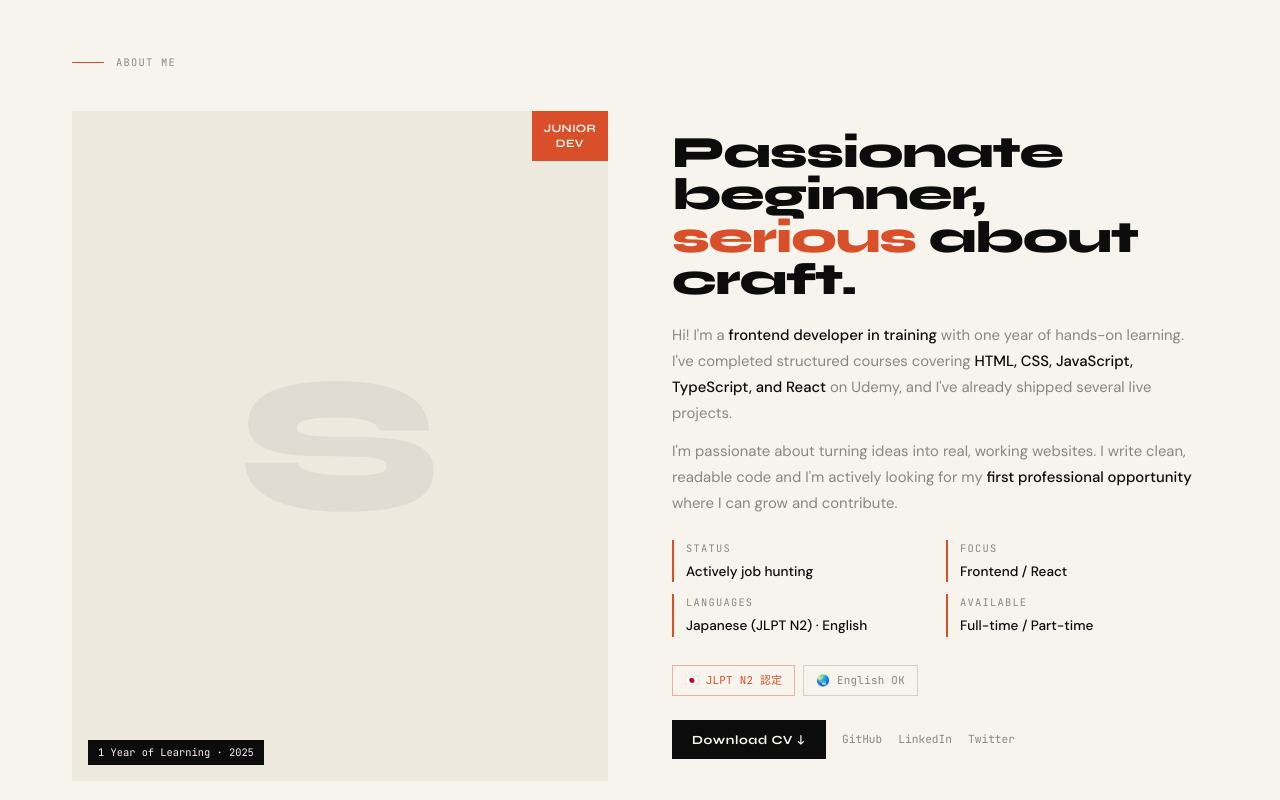
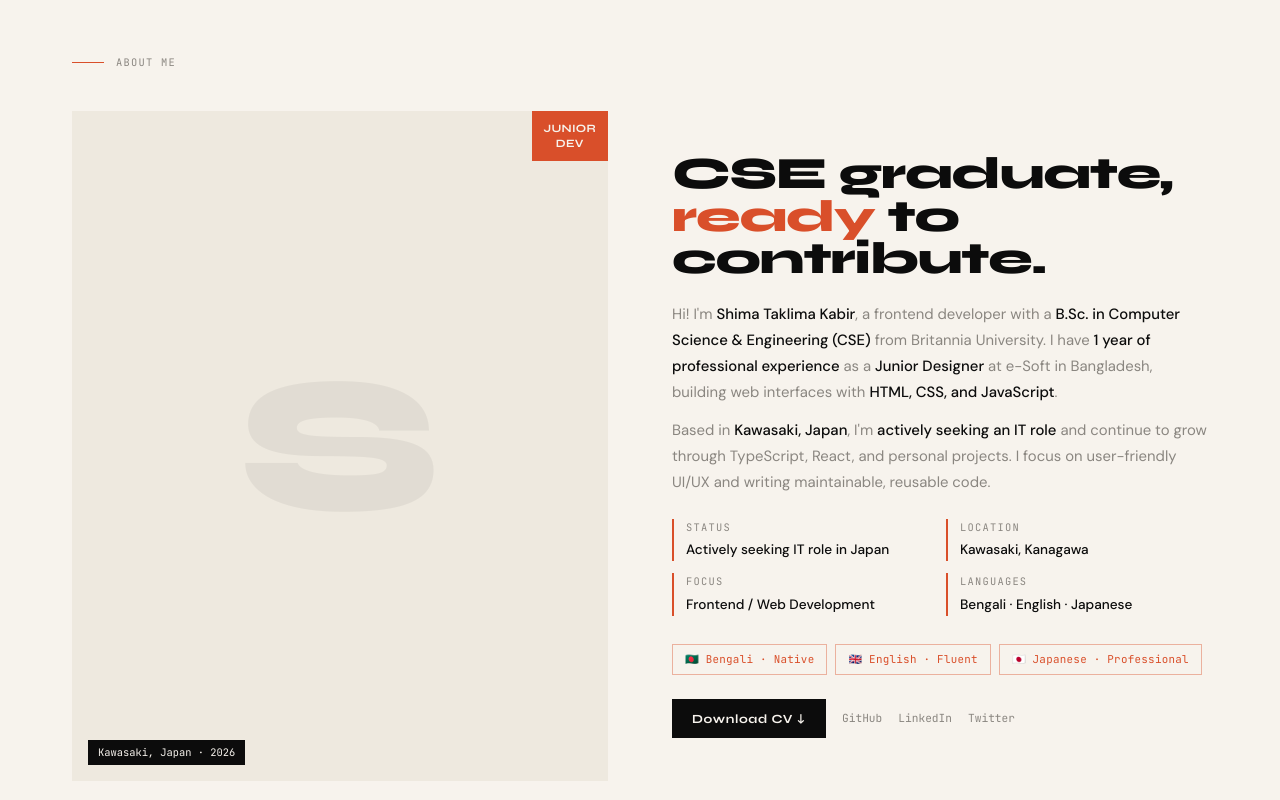
Before and after one commit to shima-taklima/shima-taklima.github.io, a React (Vite) app: page / in a window 1280 px wide. Shown: the part 720-1520 px from the top of the page. Built offline with nearby package versions, Linux system fonts and the light colour scheme.

Commit message:
Updated contents

```diff
--- a/src/components/About.jsx
+++ b/src/components/About.jsx
@@ -51,14 +51,16 @@ export default function About() {
               ))}
             </div>
 
-            {/* JLPT badge */}
-            <div className="flex items-center gap-2 mb-6">
-              <span className="inline-flex items-center gap-1.5 border border-accent/40 text-accent font-mono text-[0.68rem] px-3 py-1.5 tracking-wide">
-                🇯🇵 JLPT N2 認定
-              </span>
-              <span className="inline-flex items-center gap-1.5 border border-ink/15 text-muted font-mono text-[0.68rem] px-3 py-1.5 tracking-wide">
-                🌏 English OK
-              </span>
+            {/* Language badges */}
+            <div className="flex flex-wrap items-center gap-2 mb-6">
+              {a.langBadges.map((badge) => (
+                <span
+                  key={badge.text}
+                  className="inline-flex items-center gap-1.5 border border-accent/40 text-accent font-mono text-[0.68rem] px-3 py-1.5 tracking-wide"
+                >
+                  {badge.icon} {badge.text}
+                </span>
+              ))}
             </div>
 
             <div className="flex flex-wrap items-center gap-4">
@@ -71,13 +73,19 @@ export default function About() {
                 {a.cv}
               </a>
               <div className="flex gap-4">
-                {[a.github, a.linkedin, a.twitter].map((s) => (
+                {a.socials.map((s) => (
                   <a
-                    key={s}
-                    href="#"
+                    key={s.name}
+                    href={s.url}
+                    target={s.url.startsWith('http') ? '_blank' : undefined}
+                    rel={
+                      s.url.startsWith('http')
+                        ? 'noopener noreferrer'
+                        : undefined
+                    }
                     className="font-mono text-[0.7rem] text-muted hover:text-accent transition-colors hover-line"
                   >
-                    {s}
+                    {s.name}
                   </a>
                 ))}
               </div>
--- a/src/i18n/en.js
+++ b/src/i18n/en.js
@@ -4,14 +4,14 @@ const en = {
     about: 'About',
     skills: 'Skills',
     projects: 'Projects',
-    experience: 'Experience',
+    experience: 'Background',
     contact: 'Contact',
     hire: 'Hire Me →',
   },
 
   // ── Hero ─────────────────────────────────────────────
   hero: {
-    badge: 'Open to opportunities · 2026',
+    badge: 'Seeking IT Role · Japan · 2026',
     line1: 'LEARNING.',
     line2: 'BUILDING.',
     line3: 'GROWING.',
@@ -19,11 +19,11 @@ const en = {
     cta1: 'View My Work →',
     cta2: 'Say Hello',
     stat1n: '1+',
-    stat1l: 'Year Exp.',
-    stat2n: '4+',
-    stat2l: 'Projects',
-    stat3n: '3+',
-    stat3l: 'Courses',
+    stat1l: 'Designer Exp.',
+    stat2n: 'BSc',
+    stat2l: 'CSE Degree',
+    stat3n: '3',
+    stat3l: 'Languages',
   },
 
   // ── Marquee ───────────────────────────────────────────
@@ -52,22 +52,29 @@ const en = {
   about: {
     eyebrow: 'About Me',
     badge: 'JUNIOR\nDEV',
-    location: '1 Year of Learning · 2025',
-    heading1: 'Passionate beginner,',
-    heading2: 'serious',
-    heading3: 'about craft.',
-    p1: "Hi! I'm a <strong>frontend developer in training</strong> with one year of hands-on learning. I've completed structured courses covering <strong>HTML, CSS, JavaScript, TypeScript, and React</strong> on Udemy, and I've already shipped several live projects.",
-    p2: "I'm passionate about turning ideas into real, working websites. I write clean, readable code and I'm actively looking for my <strong>first professional opportunity</strong> where I can grow and contribute.",
+    location: 'Kawasaki, Japan · 2026',
+    heading1: 'CSE graduate,',
+    heading2: 'ready',
+    heading3: 'to contribute.',
+    p1: "Hi! I'm <strong>Shima Taklima Kabir</strong>, a frontend developer with a <strong>B.Sc. in Computer Science & Engineering (CSE)</strong> from Britannia University. I have <strong>1 year of professional experience</strong> as a <strong>Junior Designer</strong> at e-Soft in Bangladesh, building web interfaces with <strong>HTML, CSS, and JavaScript</strong>.",
+    p2: "Based in <strong>Kawasaki, Japan</strong>, I'm <strong>actively seeking an IT role</strong> and continue to grow through TypeScript, React, and personal projects. I focus on user-friendly UI/UX and writing maintainable, reusable code.",
     meta: [
-      ['Status', 'Actively job hunting'],
-      ['Focus', 'Frontend / React'],
-      ['Languages', 'Japanese (JLPT N2) · English'],
-      ['Available', 'Full-time / Part-time'],
+      ['Status', 'Actively seeking IT role in Japan'],
+      ['Location', 'Kawasaki, Kanagawa'],
+      ['Focus', 'Frontend / Web Development'],
+      ['Languages', 'Bengali · English · Japanese'],
+    ],
+    langBadges: [
+      { icon: '🇧🇩', text: 'Bengali · Native' },
+      { icon: '🇬🇧', text: 'English · Fluent' },
+      { icon: '🇯🇵', text: 'Japanese · Professional' },
     ],
     cv: 'Download CV ↓',
-    github: 'GitHub',
-    linkedin: 'LinkedIn',
-    twitter: 'Twitter',
+    socials: [
+      { name: 'GitHub', url: 'https://github.com/shima-taklima' },
+      { name: 'LinkedIn', url: '#' },
+      { name: 'Twitter', url: '#' },
+    ],
   },
 
   // ── Skills ────────────────────────────────────────────
@@ -190,10 +197,10 @@ const en = {
 
   // ── Experience ────────────────────────────────────────
   experience: {
-    eyebrow: 'Learning Journey',
-    heading1: 'My Road to',
-    heading2: 'Frontend Dev',
-    note: 'No CS degree — just consistent self-study, real projects, and a genuine love for building things on the web.',
+    eyebrow: 'Background',
+    heading1: 'Education &',
+    heading2: 'Experience',
+    note: 'B.Sc. CSE graduate with 1 year of junior designer experience (HTML/CSS/JS) in Bangladesh, professional-level Japanese, and ongoing frontend development in Japan.',
     ongoing: 'ONGOING',
     nextLabel: "What's Next",
     nexts: [
@@ -208,9 +215,9 @@ const en = {
           'Planning to learn React Testing Library and Jest for writing proper tests.',
       },
       {
-        goal: 'First Job',
+        goal: 'IT Job in Japan',
         detail:
-          'Actively applying for junior frontend or internship roles in Japan to grow professionally.',
+          'Actively applying for IT and frontend/web development roles across Japan.',
       },
     ],
     items: [
@@ -218,45 +225,45 @@ const en = {
         org: 'Self-Directed Learning',
         period: 'Jan 2024 — Present',
         loc: 'Online / Udemy',
-        role: 'Frontend Developer (Student)',
-        desc: 'Dedicated 1+ year to structured frontend education. Completed four comprehensive Udemy courses covering the full modern frontend stack — HTML, CSS, JavaScript, TypeScript, and React.',
+        role: 'Frontend Developer (Self-study)',
+        desc: 'Structured frontend education covering HTML, CSS, JavaScript, TypeScript, and React. Completed four Udemy courses and shipped multiple live portfolio projects.',
         tags: ['HTML', 'CSS', 'JavaScript', 'TypeScript', 'React'],
         isCurrent: true,
       },
       {
-        org: 'Udemy',
-        period: 'Oct 2024 — Dec 2024',
-        loc: 'Maximilian Schwarzmüller',
-        role: 'React — The Complete Guide',
-        desc: 'Covered React from scratch: components, props, state, hooks, Context API, React Router, and building full SPA projects.',
-        tags: ['React', 'Hooks', 'Context API', 'SPA'],
+        org: 'Kanrin Japanese Language School',
+        period: 'Apr 2024 — Jun 2025',
+        loc: 'Japan',
+        role: 'Japanese Language Program',
+        desc: 'Completed full-time Japanese language training while preparing for professional work in Japan. Graduated June 2025.',
+        tags: ['Japanese', 'JLPT N2', 'JLPT N3'],
         isCurrent: false,
       },
       {
-        org: 'Udemy',
-        period: 'Aug 2024 — Oct 2024',
-        loc: 'Maximilian Schwarzmüller',
-        role: 'Understanding TypeScript',
-        desc: 'Learned TypeScript fundamentals: types, interfaces, classes, generics, decorators, and integrating TypeScript with React projects.',
-        tags: ['TypeScript', 'Generics', 'Interfaces', 'OOP'],
+        org: 'Foreign Worker Support Training',
+        period: 'Jan 2024 — Mar 2024',
+        loc: 'Japan',
+        role: 'Work & Settlement Support Program',
+        desc: 'Completed training on working and settling in Japan as a foreign professional.',
+        tags: ['Japan Work Culture', 'Professional Training'],
         isCurrent: false,
       },
       {
-        org: 'Udemy',
-        period: 'Apr 2024 — Aug 2024',
-        loc: 'Jonas Schmedtmann',
-        role: 'The Complete JavaScript Course',
-        desc: 'Deep dive into JavaScript: DOM manipulation, ES6+, async/await, Promises, closures, prototypes, OOP, and the event loop.',
-        tags: ['JavaScript', 'ES6+', 'Async/Await', 'OOP'],
+        org: 'e-Soft Co., Ltd.',
+        period: 'Jan 2021 — Feb 2022',
+        loc: 'Bangladesh',
+        role: 'Junior Designer',
+        desc: 'Designed and built web interfaces using HTML, CSS, and JavaScript. One year of hands-on frontend experience in a professional IT environment.',
+        tags: ['HTML', 'CSS', 'JavaScript', 'UI Design'],
         isCurrent: false,
       },
       {
-        org: 'Udemy',
-        period: 'Jan 2024 — Apr 2024',
-        loc: 'Jonas Schmedtmann',
-        role: 'Build Responsive Websites (HTML & CSS)',
-        desc: 'Started my journey here — learned semantic HTML5, modern CSS3, Flexbox, CSS Grid, responsive design patterns, and published my first live website.',
-        tags: ['HTML5', 'CSS3', 'Flexbox', 'Grid', 'Responsive'],
+        org: 'Britannia University',
+        period: 'Jun 2016 — Jun 2020',
+        loc: 'Bangladesh',
+        role: 'B.Sc. Computer Science & Engineering (CSE)',
+        desc: 'Completed a Bachelor of Science degree in Computer Science and Engineering, building a strong foundation in programming and software development.',
+        tags: ['CSE', 'Computer Science', 'Software Engineering'],
         isCurrent: false,
       },
     ],
@@ -269,16 +276,21 @@ const en = {
     heading2: 'Opportunities',
     heading3: 'Together.',
     intro:
-      "I'm actively looking for my <strong>first frontend role</strong> — junior position, internship, or freelance project. If you think I'd be a good fit, I'd love to hear from you!",
+      "I'm <strong>actively seeking an IT role in Japan</strong> — frontend development, web engineering, or related positions. If you think I'd be a good fit, I'd love to hear from you!",
     quote:
-      '"I may not have years of experience, but I have genuine curiosity, fast learning ability, and strong motivation to grow."',
+      '"B.Sc. CSE graduate with 1 year of junior designer experience, trilingual (Bengali, English, Japanese), and strong motivation to grow as an IT professional in Japan."',
     links: [
       [
         'Email',
         'taklimakabir120@gmail.com',
         'mailto:taklimakabir120@gmail.com',
       ],
-      ['GitHub', 'github.com/shima-taklima', '#'],
+      ['Phone', '080-7672-9428', 'tel:08076729428'],
+      [
+        'GitHub',
+        'github.com/shima-taklima',
+        'https://github.com/shima-taklima',
+      ],
       ['LinkedIn', 'linkedin.com/in/yourprofile', '#'],
     ],
     labelName: 'Your Name',
@@ -302,7 +314,7 @@ const en = {
 
   // ── Footer ────────────────────────────────────────────
   footer: {
-    tagline: 'Junior Frontend Developer · Open to work',
+    tagline: 'IT Developer · BSc CSE · Seeking role in Japan',
     copy: '· Built with React + Tailwind CSS · Deployed on GitHub Pages',
     socials: [
       { name: 'GitHub', url: 'https://github.com/shima-taklima' },
--- a/src/i18n/ja.js
+++ b/src/i18n/ja.js
@@ -4,14 +4,14 @@ const ja = {
     about: '自己紹介',
     skills: 'スキル',
     projects: 'プロジェクト',
-    experience: '学習歴',
+    experience: '経歴',
     contact: 'お問い合わせ',
     hire: '採用のご相談 →',
   },
 
   // ── Hero ─────────────────────────────────────────────
   hero: {
-    badge: '求職中 · 2026年',
+    badge: 'IT求職中 · 日本 · 2026年',
     line1: '学んで、',
     line2: '作って、',
     line3: '成長する。',
@@ -19,11 +19,11 @@ const ja = {
     cta1: '作品を見る →',
     cta2: 'お問い合わせ',
     stat1n: '1年+',
-    stat1l: '学習歴',
-    stat2n: '4件+',
-    stat2l: 'プロジェクト',
-    stat3n: '3講座',
-    stat3l: '修了コース',
+    stat1l: 'デザイナー経験',
+    stat2n: 'CSE',
+    stat2l: '理工学士',
+    stat3n: '3言語',
+    stat3l: '対応可',
   },
 
   // ── Marquee ───────────────────────────────────────────
@@ -52,22 +52,29 @@ const ja = {
   about: {
     eyebrow: '自己紹介',
     badge: 'ジュニア\nエンジニア',
-    location: '学習歴1年 · 2025年',
-    heading1: '熱意あるビギナー、',
-    heading2: '本気で',
-    heading3: 'コードと向き合う。',
-    p1: 'はじめまして。<strong>フロントエンドエンジニアを目指して独学中</strong>です。Udemyで<strong>HTML・CSS・JavaScript・TypeScript・React</strong>を体系的に学び、複数のライブプロジェクトをリリースしました。',
-    p2: 'コードを書いてアイデアを形にすることが大好きです。読みやすく保守しやすいコードを心がけており、<strong>フロントエンドエンジニアとしての最初のキャリア</strong>をスタートできる企業を積極的に探しています。',
+    location: '神奈川県川崎市 · 2026年',
+    heading1: 'CSE卒、',
+    heading2: '日本のIT業界',
+    heading3: 'で貢献したい。',
+    p1: 'はじめまして、<strong>Shima Taklima Kabir</strong>です。バングラデシュの<strong>ブリタニア大学コンピュータ理工学部（CSE）</strong>で<strong>理工学士号</strong>を取得。バングラデシュのe-Softにて<strong>ジュニアデザイナー</strong>として<strong>1年間</strong>、<strong>HTML・CSS・JavaScript</strong>を用いたWeb制作の実務経験があります。',
+    p2: '現在は<strong>神奈川県川崎市</strong>在住で、<strong>日本国内のITポジション</strong>を積極的に探しています。TypeScript・Reactの学習と個人開発を継続し、UI/UXを意識した保守性の高いコードを書くことを心がけています。',
     meta: [
-      ['状況', '就職活動中'],
-      ['専門', 'フロントエンド / React'],
-      ['言語', '日本語（JLPT N2）· 英語'],
-      ['雇用形態', '正社員 / アルバイト'],
+      ['状況', '日本国内のIT職を求職中'],
+      ['所在地', '神奈川県川崎市'],
+      ['専門', 'フロントエンド / Web開発'],
+      ['言語', 'ベンガル語 · 英語 · 日本語'],
     ],
-    cv: '職務経歴書をDL ↓',
-    github: 'GitHub',
-    linkedin: 'LinkedIn',
-    twitter: 'Twitter',
+    langBadges: [
+      { icon: '🇧🇩', text: 'ベンガル語 · 母語' },
+      { icon: '🇬🇧', text: '英語 · 流利' },
+      { icon: '🇯🇵', text: '日本語 · ビジネスレベル' },
+    ],
+    cv: '履歴書をDL ↓',
+    socials: [
+      { name: 'GitHub', url: 'https://github.com/shima-taklima' },
+      { name: 'LinkedIn', url: '#' },
+      { name: 'Twitter', url: '#' },
+    ],
   },
 
   // ── Skills ────────────────────────────────────────────
@@ -190,10 +197,10 @@ const ja = {
 
   // ── Experience ────────────────────────────────────────
   experience: {
-    eyebrow: '学習ジャーニー',
-    heading1: 'フロントエンドへの',
-    heading2: '歩み',
-    note: 'IT系の学位はありません。コツコツとした独学と実際のプロジェクト制作、そしてWebを作ることへの純粋な情熱で今の自分があります。',
+    eyebrow: '経歴',
+    heading1: '学歴と',
+    heading2: '職歴',
+    note: 'CSE理工学士号取得。バングラデシュでジュニアデザイナー（HTML/CSS/JS）として1年の実務経験。日本語ビジネスレベル。現在もフロントエンド開発を継続しています。',
     ongoing: '進行中',
     nextLabel: '今後の目標',
     nexts: [
@@ -208,9 +215,9 @@ const ja = {
           'React Testing LibraryとJestで適切なテストを書けるよう学ぶ予定です。',
       },
       {
-        goal: '初就職',
+        goal: '日本でのIT就職',
         detail:
-          '日本国内でジュニアエンジニアまたはインターンのポジションに積極的に応募しています。',
+          '日本国内のIT・フロントエンド・Web開発ポジションに積極的に応募しています。',
       },
     ],
     items: [
@@ -218,45 +225,45 @@ const ja = {
         org: '独学',
         period: '2024年1月 — 現在',
         loc: 'オンライン / Udemy',
-        role: 'フロントエンドエンジニア（学習中）',
-        desc: '1年以上かけてフロントエンド教育を体系的に受講。HTML・CSS・JavaScript・TypeScript・Reactをカバーする4つのUdemyコースを修了しました。',
+        role: 'フロントエンドエンジニア（独学）',
+        desc: 'HTML・CSS・JavaScript・TypeScript・Reactを体系的に学習。Udemyで4つのコースを修了し、複数のライブプロジェクトを公開しました。',
         tags: ['HTML', 'CSS', 'JavaScript', 'TypeScript', 'React'],
         isCurrent: true,
       },
       {
-        org: 'Udemy',
-        period: '2024年10月 — 12月',
-        loc: 'Maximilian Schwarzmüller',
-        role: 'React — The Complete Guide',
-        desc: 'Reactをゼロから習得。コンポーネント、props、state、hooks、Context API、React Router、SPAプロジェクト構築を実践。',
-        tags: ['React', 'Hooks', 'Context API', 'SPA'],
+        org: '翰林日本語学院',
+        period: '2024年4月 — 2025年6月',
+        loc: '日本',
+        role: '日本語プログラム',
+        desc: '日本での就労に向けて全日制の日本語教育を修了。2025年6月卒業。',
+        tags: ['日本語', 'JLPT N2', 'JLPT N3'],
         isCurrent: false,
       },
       {
-        org: 'Udemy',
-        period: '2024年8月 — 10月',
-        loc: 'Maximilian Schwarzmüller',
-        role: 'Understanding TypeScript',
-        desc: 'TypeScriptの基礎を習得：型、インターフェース、クラス、ジェネリクス、デコレータ、ReactとのTypeScript統合。',
-        tags: ['TypeScript', 'ジェネリクス', 'インターフェース', 'OOP'],
+        org: '外国人就労・定着支援研修',
+        period: '2024年1月 — 2024年3月',
+        loc: '日本',
+        role: '就労・定着支援プログラム',
+        desc: '外国人として日本で働き定着するための研修を修了。',
+        tags: ['日本の職場文化', '就労支援'],
         isCurrent: false,
       },
       {
-        org: 'Udemy',
-        period: '2024年4月 — 8月',
-        loc: 'Jonas Schmedtmann',
-        role: 'The Complete JavaScript Course',
-        desc: 'JavaScriptを徹底的に学習：DOM操作、ES6+、async/await、Promise、クロージャ、プロトタイプ、OOP、イベントループ。',
-        tags: ['JavaScript', 'ES6+', '非同期処理', 'OOP'],
+        org: '株式会社 e-Soft',
+        period: '2021年1月 — 2022年2月',
+        loc: 'バングラデシュ',
+        role: 'ジュニアデザイナー',
+        desc: 'HTML・CSS・JavaScriptを用いたWebインターフェースのデザイン・制作。IT企業での1年間のフロントエンド実務経験。',
+        tags: ['HTML', 'CSS', 'JavaScript', 'UIデザイン'],
         isCurrent: false,
       },
       {
-        org: 'Udemy',
-        period: '2024年1月 — 4月',
-        loc: 'Jonas Schmedtmann',
-        role: 'Build Responsive Websites（HTML & CSS）',
-        desc: 'ここから旅が始まりました。セマンティックHTML5・モダンCSS3・Flexbox・CSS Grid・レスポンシブデザインを学び、初めてのライブサイトを公開。',
-        tags: ['HTML5', 'CSS3', 'Flexbox', 'Grid', 'レスポンシブ'],
+        org: 'ブリタニア大学 コンピュータ理工学部',
+        period: '2016年6月 — 2020年6月',
+        loc: 'バングラデシュ',
+        role: 'コンピュータ理工学 学士（CSE）',
+        desc: 'コンピュータサイエンス・エンジニアリング（CSE）の理工学士号を取得。プログラミングとソフトウェア開発の基礎を修得。',
+        tags: ['CSE', 'コンピュータサイエンス', 'ソフトウェア工学'],
         isCurrent: false,
       },
     ],
@@ -269,16 +276,21 @@ const ja = {
     heading2: '機会を',
     heading3: '作りましょう。',
     intro:
-      '現在、<strong>フロントエンドエンジニアとしての最初のポジション</strong>（正社員・インターン・フリーランス案件）を探しています。ご興味をお持ちいただけましたら、ぜひご連絡ください！',
+      '現在、<strong>日本国内のITポジション</strong>（フロントエンド開発・Webエンジニアリング等）を積極的に探しています。ご興味をお持ちいただけましたら、ぜひご連絡ください！',
     quote:
-      '「経験は少ないですが、強い好奇心と学習力、そして成長への強いモチベーションを持っています。」',
+      '「CSE理工学士号、ジュニアデザイナーとして1年の実務経験、3言語対応（ベンガル語・英語・日本語）。日本でITエンジニアとして成長し、貢献したいと考えています。」',
     links: [
       [
         'メール',
         'taklimakabir120@gmail.com',
         'mailto:taklimakabir120@gmail.com',
       ],
-      ['GitHub', 'github.com/shima-taklima', '#'],
+      ['電話', '080-7672-9428', 'tel:08076729428'],
+      [
+        'GitHub',
+        'github.com/shima-taklima',
+        'https://github.com/shima-taklima',
+      ],
       ['LinkedIn', 'linkedin.com/in/yourprofile', '#'],
     ],
     labelName: 'お名前',
@@ -302,7 +314,7 @@ const ja = {
 
   // ── Footer ────────────────────────────────────────────
   footer: {
-    tagline: 'Junior Frontend Developer · Open to work',
+    tagline: 'ITエンジニア · CSE理工学士 · 日本で求職中',
     copy: '· Built with React + Tailwind CSS · Deployed on GitHub Pages',
     socials: [
       { name: 'GitHub', url: 'https://github.com/shima-taklima' },
```
